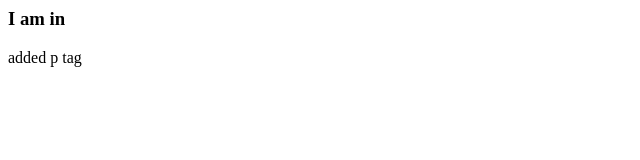
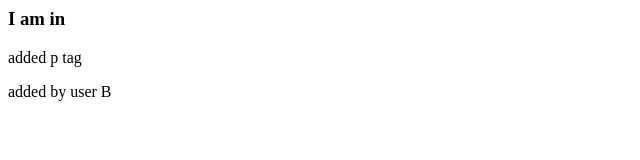
Before and after one commit to rohitpavaskar/test, a plain HTML site: page index.html in a window 1280 px wide. Shown: the whole page, without its empty margins (0-640 px from the left). Drawn offline with Linux system fonts and the light colour scheme.

Commit message:
Added by user B

```diff
--- a/index.html
+++ b/index.html
@@ -1,2 +1,3 @@
 <h3>I am in </h3>
 <p>added p tag</p>
+<p>added by user B</p>
```
